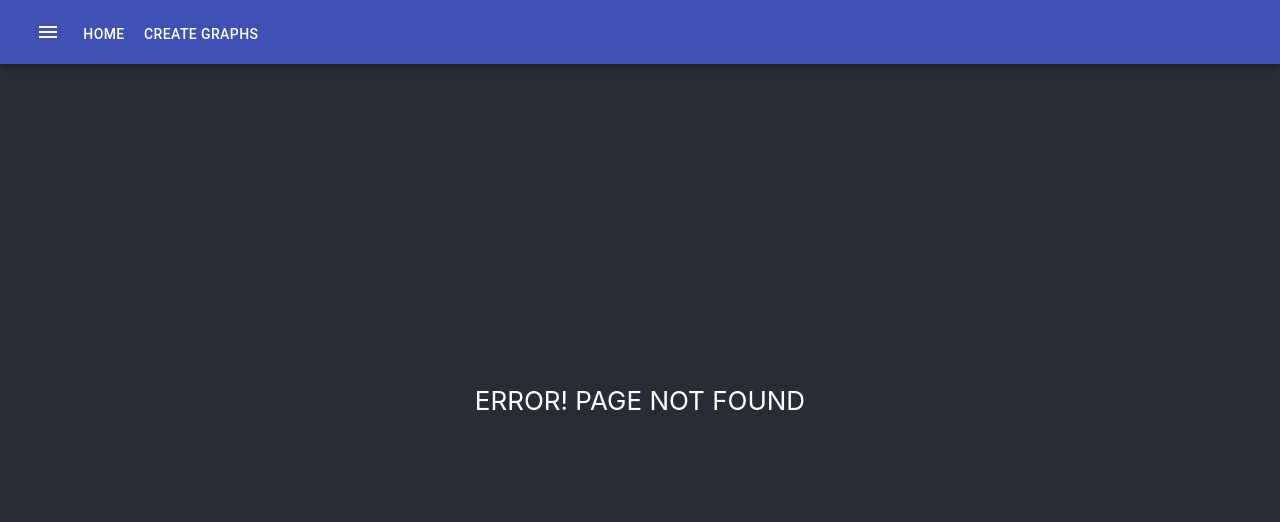
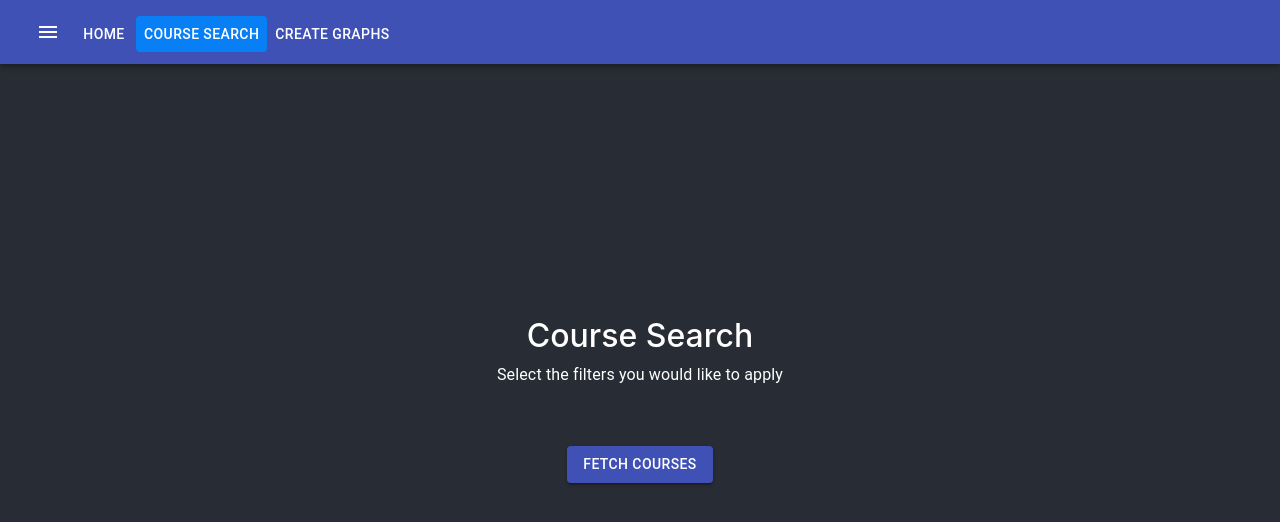
Before and after one commit to gnodwell/Guelph-Course-Selection-Manager, a React (Create React App) app in the folder webapp/front/: page /CourseSearch in a window 1280 px wide. Before the commit this address had no page. Shown: the top 522 px of the page. Built offline with nearby package versions, Linux system fonts and the light colour scheme.

Commit message:
added CourseSearch page

```diff
--- a/webapp/front/src/App.js
+++ b/webapp/front/src/App.js
@@ -2,6 +2,7 @@ import logo from './logo.svg';
 import './App.css';
 import Home from './Pages/Home';
 import CreateGraphs from './Pages/CreateGraphs';
+import CourseSearch from './Pages/CourseSearch'
 import ErrorPage from './Pages/ErrorPage';
 import React, { useState, useEffect } from 'react';
 
@@ -79,6 +80,12 @@ function App() {
 
                 <Divider variant='middle' />
 
+                <Link to="/CourseSearch" style={{textDecoration: 'none'}}>
+                  <MenuItem onClick={handleClose} style={{color: 'black'}}>CourseSearch</MenuItem>
+                </Link>
+
+                <Divider variant='middle' />
+
                 <Link to="/CreateGraphs" style={{textDecoration: 'none'}}>
                   <MenuItem onClick={handleClose} style={{color: 'black'}}>Create Graphs</MenuItem>
                 </Link>
@@ -102,6 +109,25 @@ function App() {
 
               </Link>
 
+
+              <Link to="/CourseSearch" style={{textDecoration: 'none'}}>
+                {(() => {
+                  if(window.location.pathname === "/CourseSearch") {
+                    return (<Button type='button' style={{color: 'white', backgroundColor: '#097ff6'}}>
+                              Course Search
+                            </Button>
+                    )
+                  } else {
+                    return (<Button type='button' style={{color: 'white'}}>
+                              Course Search
+                            </Button>
+                    )
+                  }
+
+                })()}
+              </Link>
+
+
               <Link to="/CreateGraphs" style={{textDecoration: 'none'}}>
                 {(() => {
                   if(window.location.pathname === "/CreateGraphs") {
@@ -124,6 +150,7 @@ function App() {
           <Routes>
             <Route path="/" element={<Home />} />
             <Route path="/CreateGraphs" element={<CreateGraphs />} />
+            <Route path="/CourseSearch" element={<CourseSearch />} />
             <Route path="*" element={<ErrorPage />} />
           </Routes>
 
--- /dev/null
+++ b/webapp/front/src/Pages/CourseSearch.js
@@ -0,0 +1,74 @@
+import Button from '@material-ui/core/Button'
+import logo from '../logo.svg';
+import React, { useState, useEffect } from 'react';
+import { Typography } from '@material-ui/core';
+
+
+
+
+function CourseSearch() {
+    const [courses, setCourses] = useState([])
+    const [usedFilters, setUsedFilters] = useState([])
+    const [unusedFilters, setUnusedFilters] = useState([])
+
+    const fetchCourses = async() => {
+        fetch('https://131.104.49.104/api', {
+            method: 'POST',
+            body: JSON.stringify({}),
+            referrerPolicy: "unsafe-url",
+            headers: {
+                'Content-Type': 'application/json'
+            }
+        })
+        .then(response => response.json())
+        .then(data => setCourses(data))
+        .catch(error => console.log(error))
+    };
+    return (
+        <div className="homePage">
+            <h2>Course Search</h2>
+
+            {/* <img src={logo} className="App-logo" alt="logo" /> */}
+
+            <Typography>Select the filters you would like to apply</Typography>
+
+            <br></br>
+
+            <div style={{backgroundColor: 'white', margin: '10px', overflowY: 'scroll'}}>
+                {/* <Button>Course Code</Button>
+                <Button>Course Name</Button> */}
+                {/* <Button type='button' style={{color: 'white'}}>Summer</Button>
+                <Button type='button' style={{color: 'white'}}>Fall</Button>
+                <Button type='button' style={{color: 'white'}}>Winter</Button> */}
+                {/* <Button>Restriction</Button> */}
+                {/* <Button type='button' style={{color: 'white'}}>0.25 Credits</Button>
+                <Button type='button'style={{color: 'white'}}>0.5 Credits</Button>
+                <Button type='button'style={{color: 'white'}} >0.75 Credits</Button>
+                <Button type='button'style={{color: 'white'}}>1 Credit</Button>
+                <Button type='button'></Button>
+                <Button type='button'></Button> */}
+            </div>
+
+
+
+            <Button onClick = {fetchCourses} variant='contained' color='primary'>
+                Fetch Courses
+            </Button>
+
+            {(() => {
+                if (courses.length > 0) {
+                    return (
+                        <div style={{backgroundColor: 'white', margin: '10px', overflowY: 'scroll', overflowX: 'scroll', maxHeight: '400px', width: '100%'}}>{
+                            courses.map(course => (
+                                <p key={course.cCode} style={{color: 'black'}} >course code: {course.cCode}</p>
+                            ))}
+                        </div>
+                    )
+                }
+            })()}
+
+        </div>
+    );
+}
+
+export default CourseSearch;
--- a/webapp/front/src/Pages/Home.js
+++ b/webapp/front/src/Pages/Home.js
@@ -1,72 +1,16 @@
 import Button from '@material-ui/core/Button'
-import logo from '../logo.svg';
-import React, { useState, useEffect } from 'react';
-import { Typography } from '@material-ui/core';
 
 
 
 
 function Home() {
-    const [courses, setCourses] = useState([])
-    const [usedFilters, setUsedFilters] = useState([])
-    const [unusedFilters, setUnusedFilters] = useState([])
 
-    const fetchCourses = async() => {
-        fetch('https://131.104.49.104/api', {
-            method: 'POST',
-            body: JSON.stringify({}),
-            referrerPolicy: "unsafe-url",
-            headers: {
-                'Content-Type': 'application/json'
-            }
-        })
-        .then(response => response.json())
-        .then(data => setCourses(data))
-        .catch(error => console.log(error))
-    };
     return (
         <div className="homePage">
             <h2>Home Page</h2>
 
             {/* <img src={logo} className="App-logo" alt="logo" /> */}
 
-            <Typography>Select the filters you would like to apply</Typography>
-
-            <br></br>
-
-            <div style={{backgroundColor: 'white', margin: '10px', overflowY: 'scroll'}}>
-                {/* <Button>Course Code</Button>
-                <Button>Course Name</Button> */}
-                {/* <Button type='button' style={{color: 'white'}}>Summer</Button>
-                <Button type='button' style={{color: 'white'}}>Fall</Button>
-                <Button type='button' style={{color: 'white'}}>Winter</Button> */}
-                {/* <Button>Restriction</Button> */}
-                {/* <Button type='button' style={{color: 'white'}}>0.25 Credits</Button>
-                <Button type='button'style={{color: 'white'}}>0.5 Credits</Button>
-                <Button type='button'style={{color: 'white'}} >0.75 Credits</Button>
-                <Button type='button'style={{color: 'white'}}>1 Credit</Button>
-                <Button type='button'></Button>
-                <Button type='button'></Button> */}
-            </div>
-
-
-
-            <Button onClick = {fetchCourses} variant='contained' color='primary'>
-                Fetch Courses
-            </Button>
-
-            {(() => {
-                if (courses.length > 0) {
-                    return (
-                        <div style={{backgroundColor: 'white', margin: '10px', overflowY: 'scroll', overflowX: 'scroll', maxHeight: '400px', width: '100%'}}>{
-                            courses.map(course => (
-                                <p key={course.cCode} style={{color: 'black'}} >course code: {course.cCode}</p>
-                            ))}
-                        </div>
-                    )
-                }
-            })()}
-
         </div>
     );
 }
```
